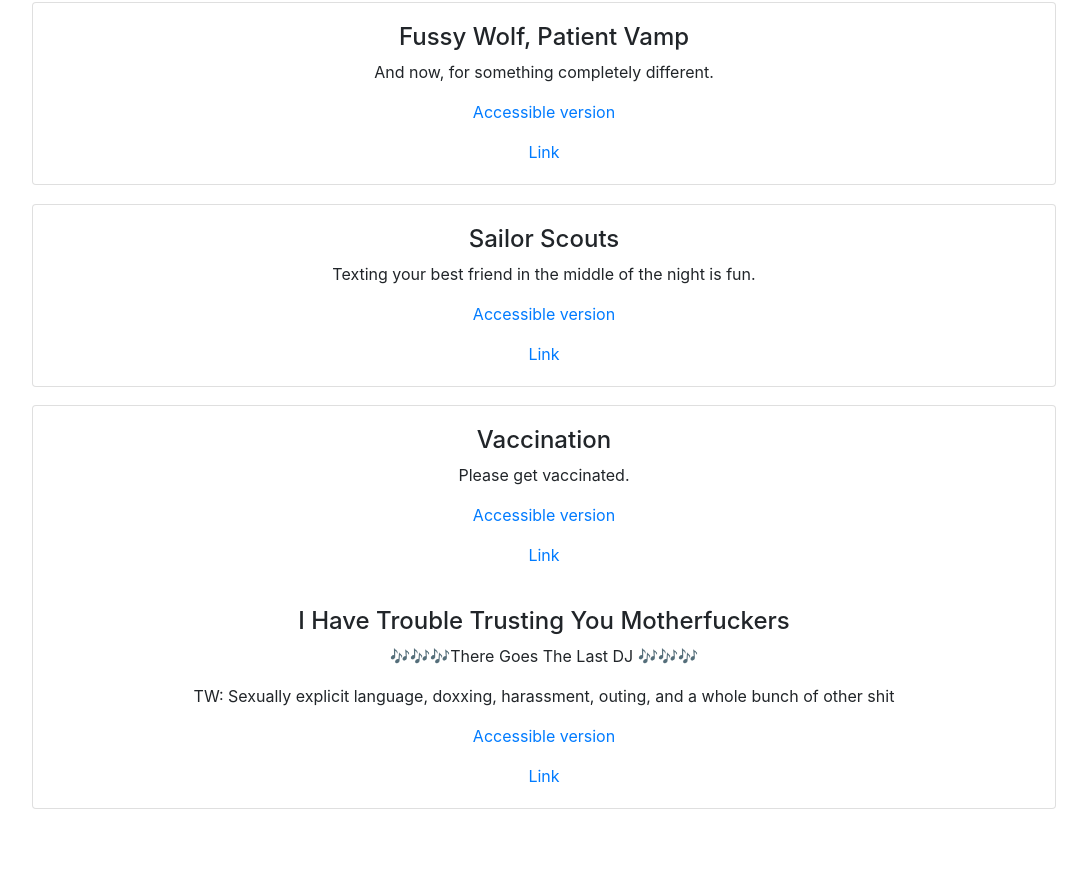
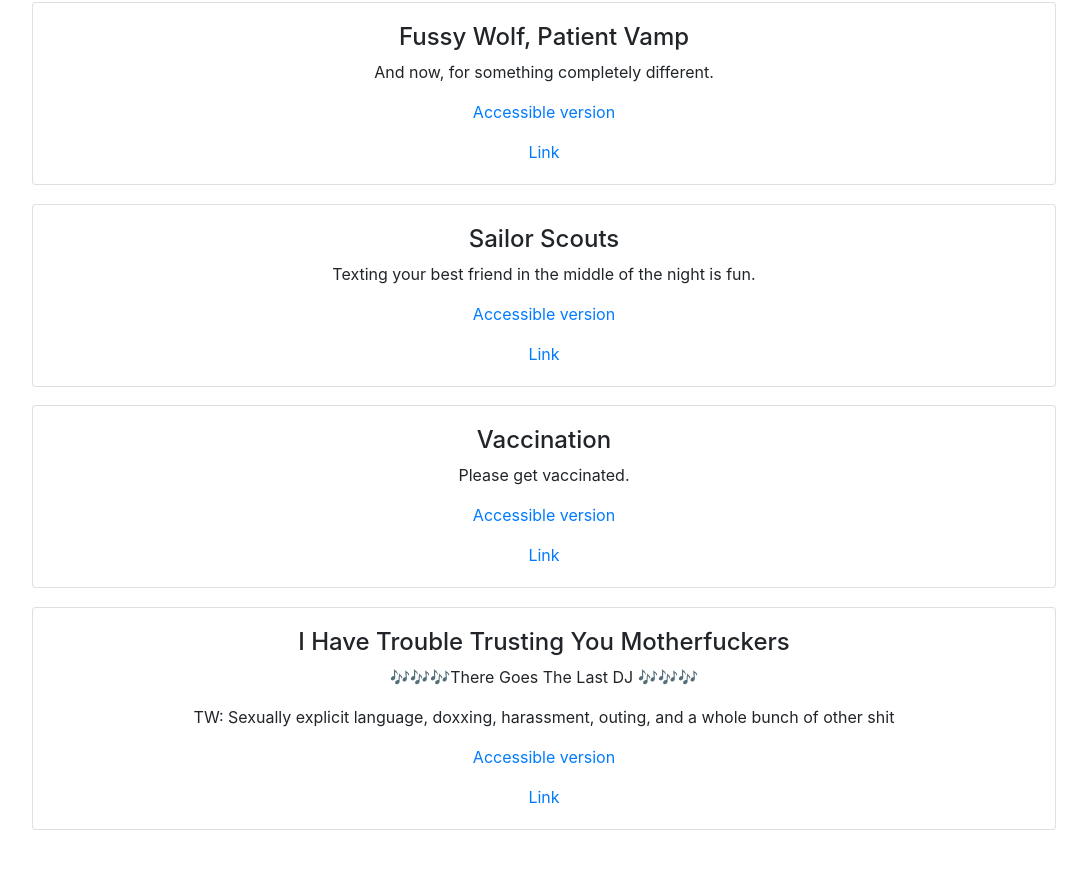
Before and after one commit to BinaryVixen899/Kitsune.gay, a website: page Writing.html in a window 1280 px wide. Shown: the part 1355-2224 px from the top of the page, without its empty margins (96-1183 px from the left). Drawn offline with nearby package versions, Linux system fonts and the light colour scheme.

Commit message:
fixed a separation

```diff
--- a/Writing.html
+++ b/Writing.html
@@ -150,6 +150,8 @@
    <p><a href=>Accessible version</a> </p>
    <a href="Writings/Vaccination.htm">Link</a>
   </div>
+  </div>
+  <div class="card">
   <div class="card-body">
     <h4>I Have Trouble Trusting You Motherfuckers</h4>
     <p>🎶🎶🎶There Goes The Last DJ 🎶🎶🎶</p>
@@ -157,6 +159,7 @@
     <p><a href="https://archiveofourown.org/works/33749410">Accessible version</a> </p>
     <a href="Writings/IHaveTroubleTrustingYouMotherfuckers.htm">Link</a>
    </div>
+  </div>
 </div>
 </div>
 
```
